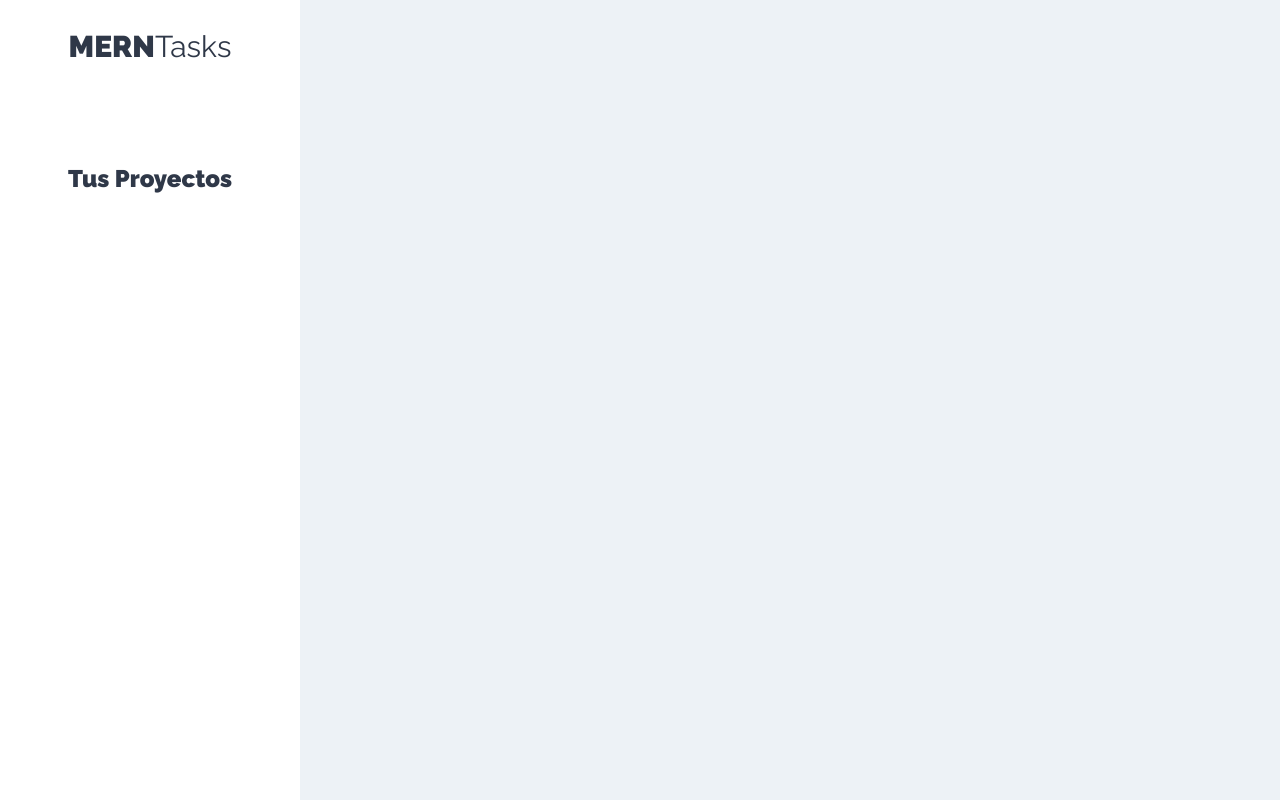
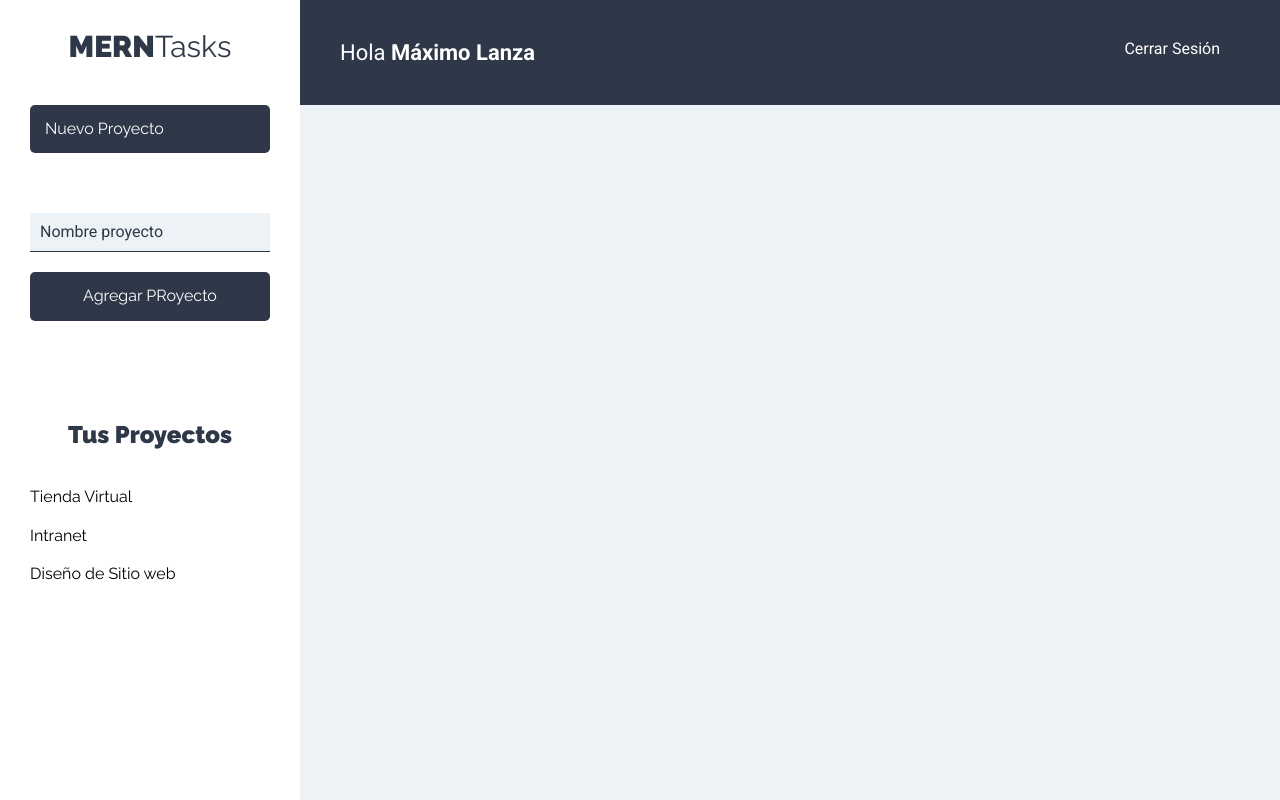
Before and after one commit to maximolanza/MERNTasksClient, a React (Create React App) app: page /proyectos in a window 1280 px wide. Built offline with nearby package versions, Linux system fonts and the light colour scheme.

Commit message:
Sidebar & NavBar

```diff
--- /dev/null
+++ b/src/components/layout/Barra.js
@@ -0,0 +1,16 @@
+import React from 'react';
+
+const Barra = () => {
+    return (
+        <header className="app-header">
+            <p className="nombre-usuario"> Hola <span>Máximo Lanza</span></p>
+            <nav className="nav-principal">
+
+                <a href="#!">Cerrar Sesión</a>
+            </nav>
+        </header>
+
+     );
+}
+
+export default Barra;
--- a/src/components/layout/Sidebar.js
+++ b/src/components/layout/Sidebar.js
@@ -1,12 +1,18 @@
 import React from 'react';
-
+import NuevoProyecto from '../proyectos/NuevoProyecto';
+import ListadoProyectos from '../proyectos/ListadoProyectos';
 const Sidebar = () => {
     return (
         <aside>
            <h1>MERN<span>Tasks</span></h1>
+
+           <NuevoProyecto />
+
             <div className="proyectos">
                 <h2>Tus Proyectos</h2>
             </div>
+
+            <ListadoProyectos />
 
            </aside>
         );
--- /dev/null
+++ b/src/components/proyectos/ListadoProyectos.js
@@ -0,0 +1,22 @@
+import React from 'react';
+import Proyecto from './Proyecto';
+
+
+const ListadoProyectos = () => {
+
+    const proyectos = [
+        { nombre: 'Tienda Virtual'},
+        {nombre: 'Intranet'},
+        {nombre: 'Diseño de Sitio web'}
+    ]
+    return (
+        <ul className="listado-proyectos">
+            { proyectos.map( proyecto => (
+                <Proyecto
+                    proyecto={ proyecto }/>
+            ))}
+        </ul>
+     );
+}
+
+export default ListadoProyectos;
--- /dev/null
+++ b/src/components/proyectos/NuevoProyecto.js
@@ -0,0 +1,47 @@
+import React, { Fragment, useState } from 'react';
+
+const NuevoProyecto = () => {
+
+    const [ proyecto, guardarProyecto ] = useState({
+        nombre: ''
+    })
+
+    // Extraer nombre del proyecto
+    const { nombre } = proyecto;
+
+    // Lee contenidos del input
+    const onChangeProyecto = e => {
+        guardarProyecto({
+            ...proyecto,
+            [e.target.name] : e.target.value
+        })
+    }
+    return (
+    <Fragment>
+    <btton
+                type="button"
+                className="btn btn-block btn-primario"
+                >Nuevo Proyecto</btton>
+    <form
+    className="formulario-nuevo-proyecto"
+    >
+    <input
+        type="text"
+        className="input-text"
+        placeholder="Nombre proyecto"
+        name="nombre"
+        value= { nombre }
+        onChange= { onChangeProyecto }
+    />
+    <input
+        type="submit"
+        className="btn btn-primario btn-block"
+        value="Agregar PRoyecto"
+    />
+
+    </form>
+</Fragment>
+                );
+}
+
+export default NuevoProyecto;
--- /dev/null
+++ b/src/components/proyectos/Proyecto.js
@@ -0,0 +1,18 @@
+import React from 'react';
+
+
+const Proyecto = ({ proyecto }) => {
+
+    const { nombre, id } = proyecto;
+
+    return (
+        <li>
+            <button
+                type="button"
+                className="btn btn-blank"
+    > { nombre }</button>
+        </li>
+     );
+}
+
+export default Proyecto;
--- a/src/components/proyectos/Proyectos.js
+++ b/src/components/proyectos/Proyectos.js
@@ -1,5 +1,7 @@
 import React from 'react';
 import Sidebar from '../layout/Sidebar';
+import Barra from '../layout/Barra';
+
 
 
 const Proyectos = () => {
@@ -7,6 +9,7 @@
         <div className="contenedor-app">
             <Sidebar />
             <div className="seccion-principal">
+                <Barra />
                 <main>
                     <div className="contenedor-tareas">
                     </div>
```
